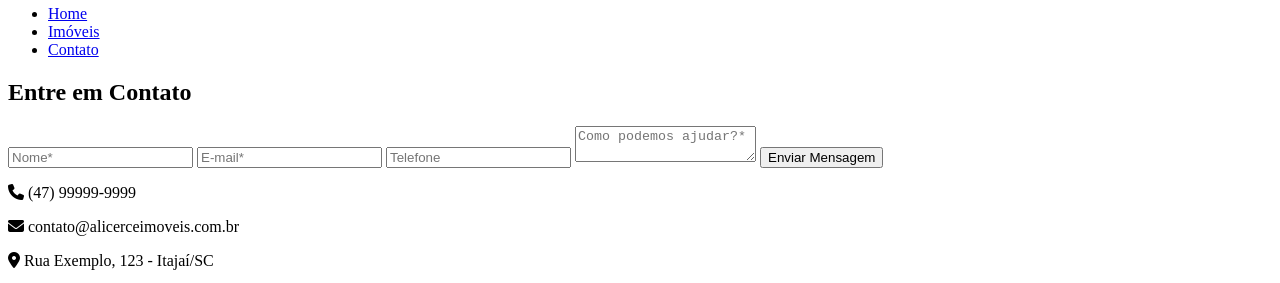
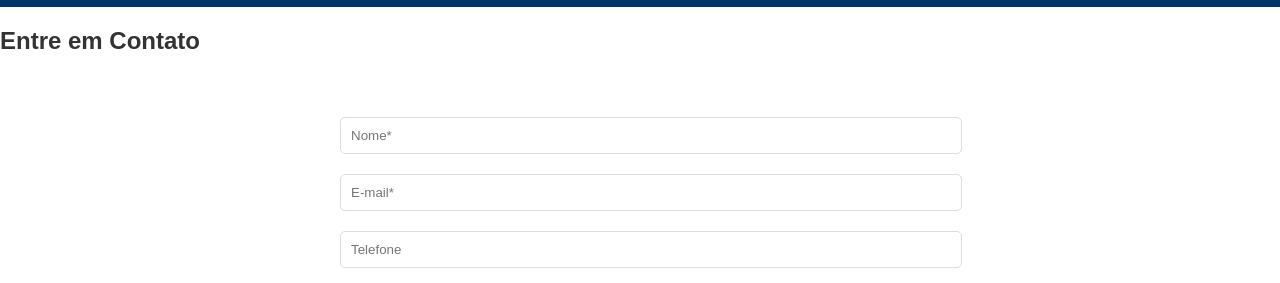
Before and after one commit to AndreCmrgo/HowV, a plain HTML site: page contato.html in a window 1280 px wide. Shown: the part 75-358 px from the top of the page. Drawn offline with Linux system fonts and the light colour scheme; the site is published under a folder, as on GitHub Pages, so addresses that start at the root find nothing.

Commit message:
fix relative path

```diff
--- a/contato.html
+++ b/contato.html
@@ -4,7 +4,7 @@
     <meta charset="UTF-8">
     <meta name="viewport" content="width=device-width, initial-scale=1.0">
     <title>Imobiliária Alicerce - Princípios e Valores</title>
-    <link rel="stylesheet" href="/styles/styles.css">
+    <link rel="stylesheet" href="styles/styles.css">
     <link rel="stylesheet" href="https://cdnjs.cloudflare.com/ajax/libs/font-awesome/6.4.0/css/all.min.css">
     <link rel="shortcut icon" type="image/x-icon" href="images/favico.ico"/>
 </head>
```
Also changed, not shown: imoveis.html (+1 -1 lines), index.html (+1 -1 lines).
